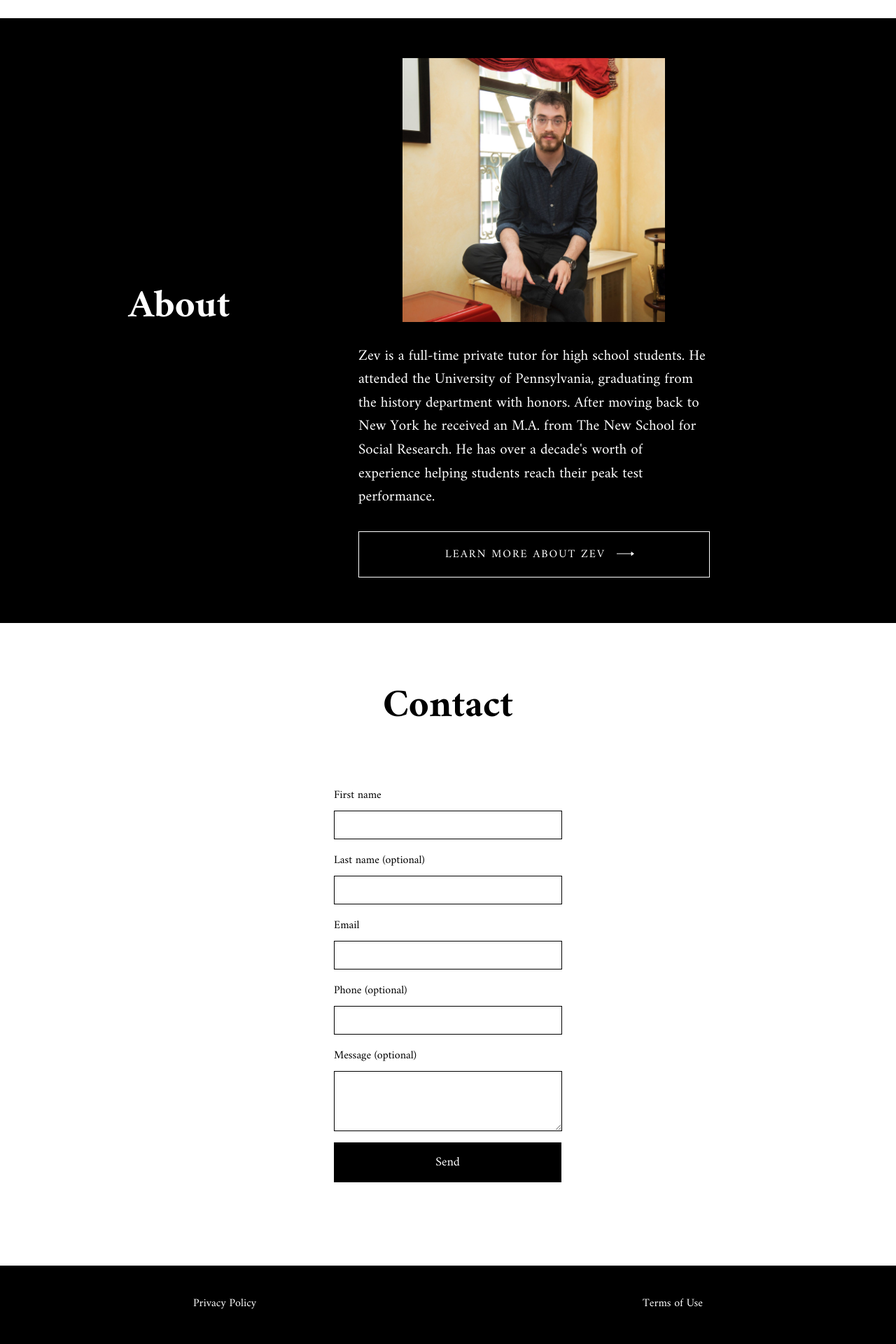
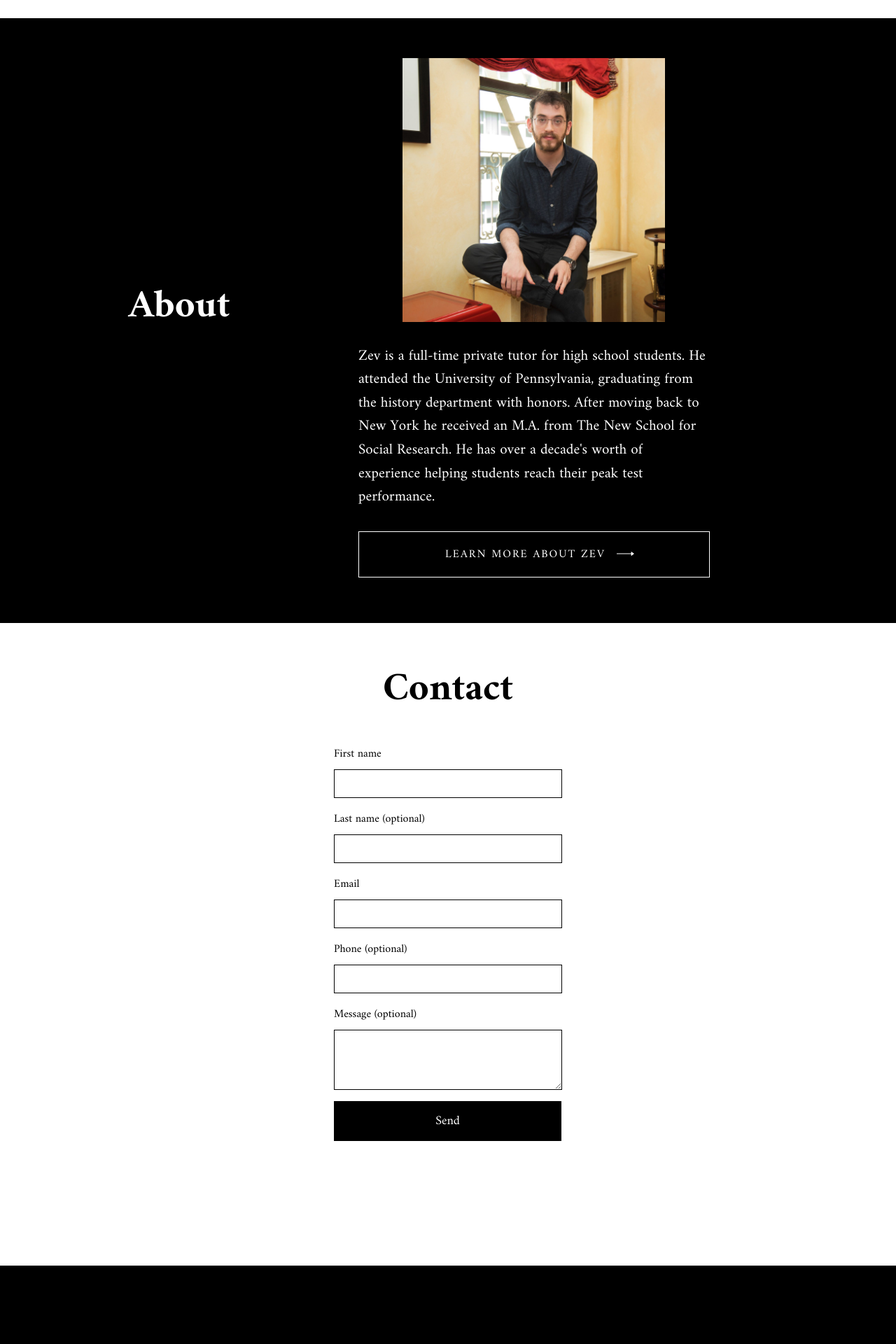
Before and after one commit to aaronzomback/zevprep, a Jekyll site: the page built from index.html, in a window 1280 px wide. Shown: the part 2023-3943 px from the top of the page at 70% size. Built offline with Jekyll 4.4.1, drawn with Linux system fonts in a browser that asks for light colours; nearby versions of some CDN libraries.

Commit message:
style: contact index adj

```diff
--- a/_includes/footer.html
+++ b/_includes/footer.html
@@ -1,4 +1,3 @@
 <footer class="footer-flex" id="footer">
-  <p>Privacy Policy</p>
-  <p>Terms of Use</p>
+
 </footer>
--- a/_sass/_index.scss
+++ b/_sass/_index.scss
@@ -561,7 +561,7 @@
   h1 {
     display: flex;
     justify-content: center;
-    padding-top: 24px;
+    margin-bottom: 12px;
   }
 
   div.form-index {
```
